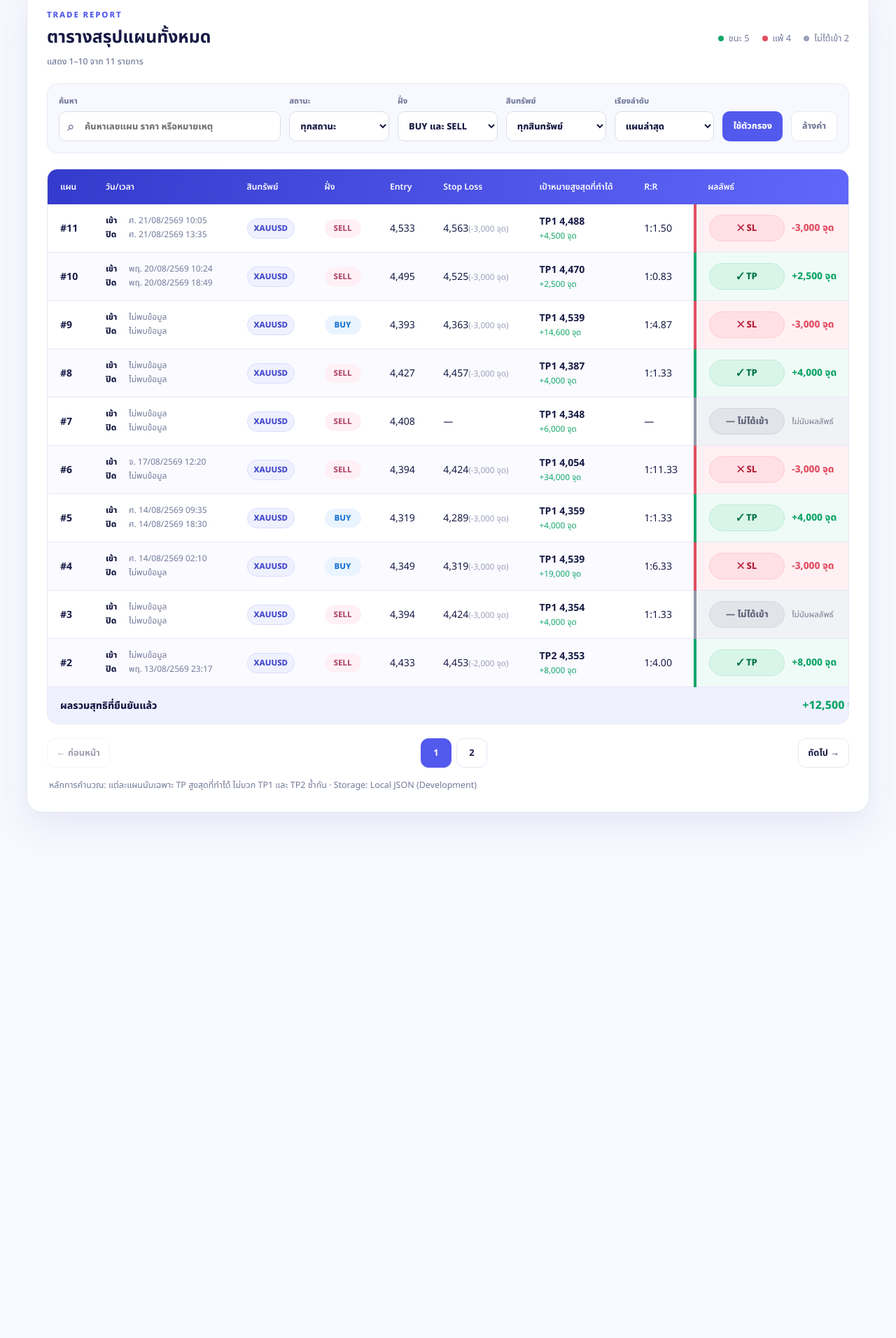
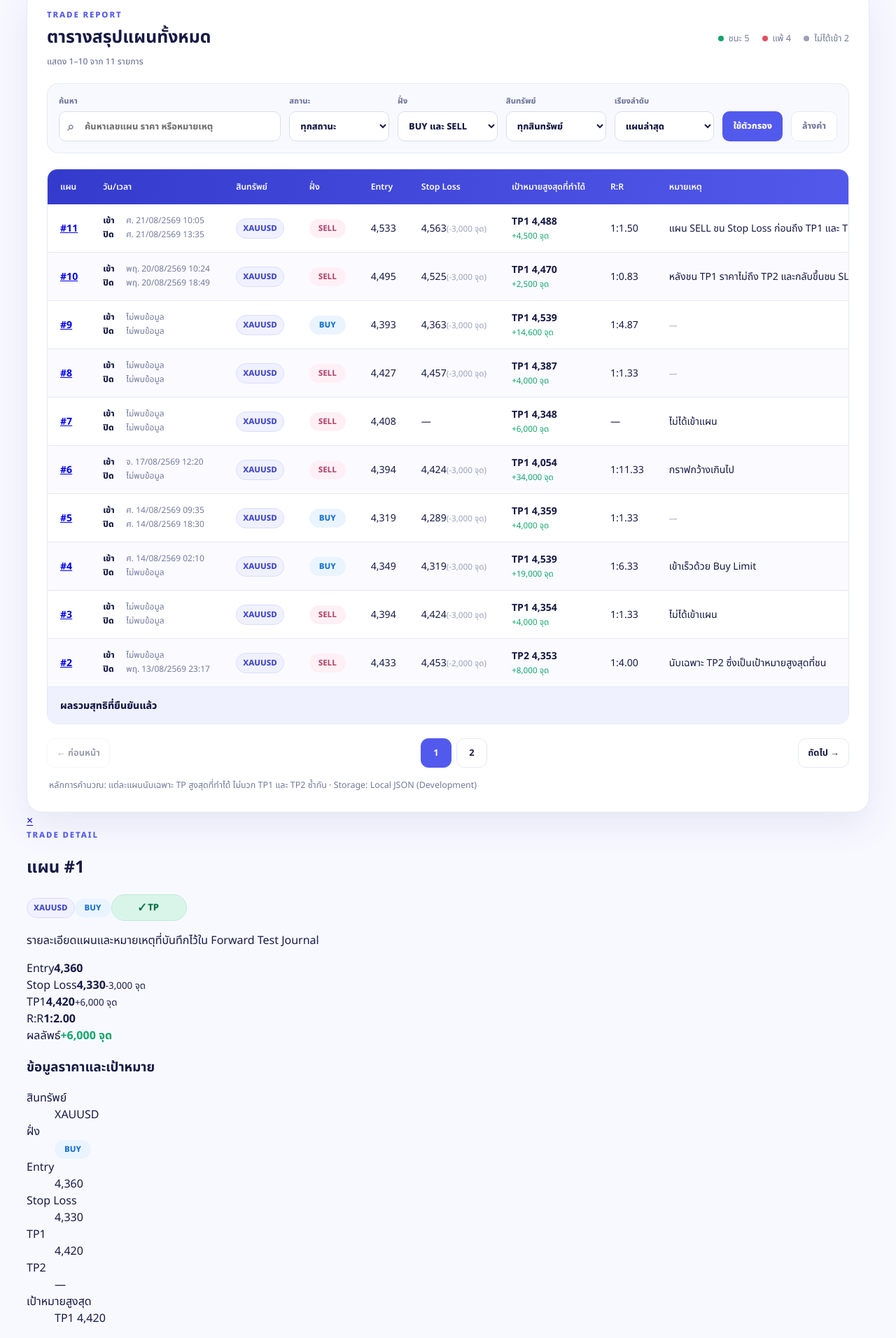
Before and after one commit to pohkla/r30-r300-dashboard-app, a FastAPI app: page /dashboard in a window 1280 px wide. Shown: the part 840-2752 px from the top of the page at 70% size. Before the commit the page ends 2012 px from the top, so only its background shows below. Run offline with FastAPI, Linux system fonts and the light colour scheme.

Commit message:
Show trade notes and clickable detail overlays

```diff
--- a/templates/dashboard.html
+++ b/templates/dashboard.html
@@ -9,20 +9,35 @@
   <link rel="preconnect" href="https://fonts.gstatic.com" crossorigin>
   <link href="https://fonts.googleapis.com/css2?family=Noto+Sans+Thai:wght@400;500;600;700;800&display=swap" rel="stylesheet">
   <link rel="stylesheet" href="{{ url_for('static', path='style.css') }}?v=11">
+  <link rel="stylesheet" href="{{ url_for('static', path='trade-detail.css') }}?v=1">
 </head>
 <body>
 <main class="r30-dashboard">
   <header class="dashboard-head">
-    <div><span class="eyebrow">FORWARD TEST JOURNAL</span><h1>R30 / R300 Dashboard</h1><p>สรุปผลการทดสอบระบบเทรด อัปเดตถึงแผน #{{ (plans|max(attribute='id')).id if plans else 0 }}</p></div>
+    <div>
+      <span class="eyebrow">FORWARD TEST JOURNAL</span>
+      <h1>R30 / R300 Dashboard</h1>
+      <p>สรุปผลการทดสอบระบบเทรด อัปเดตถึงแผน #{{ (plans|max(attribute='id')).id if plans else 0 }}</p>
+    </div>
     <div class="head-actions">
-      {% if is_admin %}<a class="mode-button" href="/dashboard">ดู Dashboard</a><a class="add-button" href="/admin/trade/new">＋ เพิ่มแผนใหม่</a>
-      {% else %}<a class="mode-button" href="/login">⚙ ผู้ดูแลระบบ</a>{% endif %}
+      {% if is_admin %}
+        <a class="mode-button" href="/dashboard">ดู Dashboard</a>
+        <a class="add-button" href="/admin/trade/new">＋ เพิ่มแผนใหม่</a>
+      {% else %}
+        <a class="mode-button" href="/login">⚙ ผู้ดูแลระบบ</a>
+      {% endif %}
       <div class="updated"><span></span>{{ plans|length }} แผน</div>
     </div>
   </header>
 
   {% if is_admin %}
-  <aside class="admin-mode"><div><span class="admin-mode-icon">⚙</span><div><strong>โหมดจัดการข้อมูล</strong><p>ข้อมูลที่บันทึกจะถูกจัดเก็บใน GitHub JSON อัตโนมัติ</p></div></div><form method="post" action="/logout"><input type="hidden" name="csrf" value="{{ csrf }}"><button type="submit">ออกจากระบบ</button></form></aside>
+  <aside class="admin-mode">
+    <div>
+      <span class="admin-mode-icon">⚙</span>
+      <div><strong>โหมดจัดการข้อมูล</strong><p>ข้อมูลที่บันทึกจะถูกจัดเก็บใน GitHub JSON อัตโนมัติ</p></div>
+    </div>
+    <form method="post" action="/logout"><input type="hidden" name="csrf" value="{{ csrf }}"><button type="submit">ออกจากระบบ</button></form>
+  </aside>
   {% endif %}
   {% if saved %}<div class="save-notice" role="status">✓ บันทึกข้อมูลแผนเรียบร้อยแล้ว</div>{% endif %}
   {% if storage_error %}<div class="form-alert" role="alert">{{ storage_error }}</div>{% endif %}
@@ -46,18 +61,38 @@
   </section>
 
   <section class="running-section">
-    <div class="running-head"><div><span class="eyebrow">LIVE PLANS</span><h2>แผนที่กำลังรันอยู่</h2><p>ติดตามแผนที่ยังไม่ปิดผล แยกจากประวัติทั้งหมด</p></div><span class="running-count"><i></i>{{ running|length }} แผนกำลังรัน</span></div>
-    {% if running %}<div class="running-grid">{% for p in running %}<article class="running-card">
-      <div class="running-card-top"><div><span class="plan-no">แผน #{{ p.id }}</span><span class="symbol-badge">{{ p.symbol }}</span><span class="side {{ p.side|lower }}">{{ p.side }}</span></div><span class="live-badge"><i></i>กำลังรัน</span></div>
-      <div class="running-levels"><div><small>ENTRY</small><strong>{{ p.entry|price(p.symbol) }}</strong></div><div><small>STOP LOSS</small><strong class="negative">{{ p.stop_loss|price(p.symbol) }}</strong></div><div><small>TP1</small><strong class="positive">{{ p.tp1|price(p.symbol) }}</strong></div><div><small>TP2</small><strong class="positive">{{ p.tp2|price(p.symbol) }}</strong></div></div>
-      <div class="running-meta"><span>เริ่ม {{ p.open_at|thai_dt }}</span><span>R:R {{ p.rr }}</span></div>{% if p.note %}<p class="running-note">{{ p.note }}</p>{% endif %}
-      {% if is_admin %}<a class="running-edit" href="/admin/trade/{{ p.id }}">อัปเดตผลแผน →</a>{% endif %}
-    </article>{% endfor %}</div>
-    {% else %}<div class="running-empty"><span class="empty-icon">✓</span><div><strong>ไม่มีแผนที่กำลังรัน</strong><p>เมื่อเพิ่มแผนสถานะ “รอผล” ระบบจะแสดงแผนนั้นที่ส่วนนี้อัตโนมัติ</p></div>{% if is_admin %}<a href="/admin/trade/new">＋ เพิ่มแผนใหม่</a>{% endif %}</div>{% endif %}
+    <div class="running-head">
+      <div><span class="eyebrow">LIVE PLANS</span><h2>แผนที่กำลังรันอยู่</h2><p>ติดตามแผนที่ยังไม่ปิดผล แยกจากประวัติทั้งหมด</p></div>
+      <span class="running-count"><i></i>{{ running|length }} แผนกำลังรัน</span>
+    </div>
+    {% if running %}
+    <div class="running-grid">
+      {% for p in running %}
+      <article class="running-card">
+        <div class="running-card-top">
+          <div><a class="plan-no plan-detail-link" href="#trade-detail-{{ p.id }}">แผน #{{ p.id }}</a><span class="symbol-badge">{{ p.symbol }}</span><span class="side {{ p.side|lower }}">{{ p.side }}</span></div>
+          <span class="live-badge"><i></i>กำลังรัน</span>
+        </div>
+        <div class="running-levels"><div><small>ENTRY</small><strong>{{ p.entry|price(p.symbol) }}</strong></div><div><small>STOP LOSS</small><strong class="negative">{{ p.stop_loss|price(p.symbol) }}</strong></div><div><small>TP1</small><strong class="positive">{{ p.tp1|price(p.symbol) }}</strong></div><div><small>TP2</small><strong class="positive">{{ p.tp2|price(p.symbol) }}</strong></div></div>
+        <div class="running-meta"><span>เริ่ม {{ p.open_at|thai_dt }}</span><span>R:R {{ p.rr }}</span></div>
+        {% if p.note %}<p class="running-note">{{ p.note }}</p>{% endif %}
+        <div class="running-detail-actions">
+          <a class="view-link" href="#trade-detail-{{ p.id }}">ดูข้อมูล →</a>
+          {% if is_admin %}<a class="running-edit" href="/admin/trade/{{ p.id }}">อัปเดตผลแผน →</a>{% endif %}
+        </div>
+      </article>
+      {% endfor %}
+    </div>
+    {% else %}
+    <div class="running-empty"><span class="empty-icon">✓</span><div><strong>ไม่มีแผนที่กำลังรัน</strong><p>เมื่อเพิ่มแผนสถานะ “รอผล” ระบบจะแสดงแผนนั้นที่ส่วนนี้อัตโนมัติ</p></div>{% if is_admin %}<a href="/admin/trade/new">＋ เพิ่มแผนใหม่</a>{% endif %}</div>
+    {% endif %}
   </section>
 
   <section class="trade-report" id="trade-report">
-    <div class="section-head"><div><span class="eyebrow">TRADE REPORT</span><h2>ตารางสรุปแผนทั้งหมด</h2><small class="table-range">แสดง {{ row_start }}–{{ row_end }} จาก {{ total_rows }} รายการ</small></div><div class="legend"><span class="win-dot">ชนะ {{ wins }}</span><span class="loss-dot">แพ้ {{ losses }}</span><span class="skip-dot">ไม่ได้เข้า {{ no_entries }}</span></div></div>
+    <div class="section-head">
+      <div><span class="eyebrow">TRADE REPORT</span><h2>ตารางสรุปแผนทั้งหมด</h2><small class="table-range">แสดง {{ row_start }}–{{ row_end }} จาก {{ total_rows }} รายการ</small></div>
+      <div class="legend"><span class="win-dot">ชนะ {{ wins }}</span><span class="loss-dot">แพ้ {{ losses }}</span><span class="skip-dot">ไม่ได้เข้า {{ no_entries }}</span></div>
+    </div>
     <form class="table-tools" method="get" action="{{ '/admin' if is_admin else '/dashboard' }}#trade-report">
       <label class="search-field"><span>ค้นหา</span><div><b>⌕</b><input type="search" name="q" value="{{ q }}" placeholder="ค้นหาเลขแผน ราคา หรือหมายเหตุ"></div></label>
       <label><span>สถานะ</span><select name="status"><option value="">ทุกสถานะ</option>{% for value,label in [('pending','กำลังรัน'),('win','TP'),('loss','SL'),('no-entry','ไม่ได้เข้า')] %}<option value="{{ value }}" {{ 'selected' if status_filter == value }}>{{ label }}</option>{% endfor %}</select></label>
@@ -66,12 +101,79 @@
       <label><span>เรียงลำดับ</span><select name="sort">{% for value,label in [('latest','แผนล่าสุด'),('oldest','แผนเก่าสุด'),('result_desc','กำไรมาก → น้อย'),('result_asc','ผลลัพธ์น้อย → มาก'),('entry_desc','Entry สูง → ต่ำ'),('entry_asc','Entry ต่ำ → สูง')] %}<option value="{{ value }}" {{ 'selected' if sort_key == value }}>{{ label }}</option>{% endfor %}</select></label>
       <button type="submit">ใช้ตัวกรอง</button><a class="clear-filter" href="{{ '/admin' if is_admin else '/dashboard' }}#trade-report">ล้างค่า</a>
     </form>
-    {% if total_rows == 0 %}<div class="no-results"><strong>ไม่พบแผนที่ตรงกับเงื่อนไข</strong><span>ลองเปลี่ยนคำค้นหาหรือล้างตัวกรอง</span></div>{% else %}
-    <div class="table-wrap"><table><thead><tr><th>แผน</th><th>วัน/เวลา</th><th>สินทรัพย์</th><th>ฝั่ง</th><th>Entry</th><th>Stop Loss</th><th>เป้าหมายสูงสุดที่ทำได้</th><th>R:R</th><th>ผลลัพธ์</th></tr></thead><tbody>
-      {% for p in table_plans %}<tr class="result-row {{ p.status }}"><td><strong>#{{ p.id }}</strong></td><td class="trade-time"><span><b>เข้า</b> {{ p.open_at|thai_dt }}</span><span><b>ปิด</b> {{ p.close_at|thai_dt }}</span>{% if is_admin %}<a class="edit-link" href="/admin/trade/{{ p.id }}">แก้ไขแผน</a>{% endif %}</td><td><span class="symbol-badge">{{ p.symbol }}</span></td><td><span class="side {{ p.side|lower }}">{{ p.side }}</span></td><td>{{ p.entry|price(p.symbol) }}</td><td>{{ p.stop_loss|price(p.symbol) }}{% if p.risk %}<small>(−{{ p.risk|num }} จุด{% if p.risk_pips is not none %} / {{ '%.1f'|format(p.risk_pips) }} pips{% endif %})</small>{% endif %}</td><td><strong>{{ p.target_name }} {{ p.target_price|price(p.symbol) }}</strong><small class="reward">+{{ p.reward|num }} จุด{% if p.reward_pips is not none %} / {{ '%.1f'|format(p.reward_pips) }} pips{% endif %}</small></td><td>{{ p.rr }}</td><td class="result-cell {{ p.status }}"><span class="status {{ p.status }}">{{ status_label(p.status) }}</span>{% if p.result %}<strong class="result {{ 'positive' if p.result > 0 else 'negative' }}">{{ '+' if p.result > 0 else '−' }}{{ p.result|abs|num }} จุด</strong>{% else %}<small class="result-note">ไม่นับผลลัพธ์</small>{% endif %}</td></tr>{% endfor %}
-    </tbody><tfoot><tr><td colspan="7">ผลรวมสุทธิที่ยืนยันแล้ว</td><td colspan="2" class="net-total">{{ '+' if net >= 0 else '−' }}{{ net|abs|num }} จุด</td></tr></tfoot></table></div>{% endif %}
+
+    {% if total_rows == 0 %}
+    <div class="no-results"><strong>ไม่พบแผนที่ตรงกับเงื่อนไข</strong><span>ลองเปลี่ยนคำค้นหาหรือล้างตัวกรอง</span></div>
+    {% else %}
+    <div class="table-wrap">
+      <table class="trade-table-with-notes">
+        <thead><tr><th>แผน</th><th>วัน/เวลา</th><th>สินทรัพย์</th><th>ฝั่ง</th><th>Entry</th><th>Stop Loss</th><th>เป้าหมายสูงสุดที่ทำได้</th><th>R:R</th><th>หมายเหตุ</th><th>ผลลัพธ์</th><th>ข้อมูล</th></tr></thead>
+        <tbody>
+          {% for p in table_plans %}
+          <tr class="result-row {{ p.status }}">
+            <td><a class="plan-table-link" href="#trade-detail-{{ p.id }}"><strong>#{{ p.id }}</strong></a></td>
+            <td class="trade-time"><span><b>เข้า</b> {{ p.open_at|thai_dt }}</span><span><b>ปิด</b> {{ p.close_at|thai_dt }}</span>{% if is_admin %}<a class="edit-link" href="/admin/trade/{{ p.id }}">แก้ไขแผน</a>{% endif %}</td>
+            <td><span class="symbol-badge">{{ p.symbol }}</span></td>
+            <td><span class="side {{ p.side|lower }}">{{ p.side }}</span></td>
+            <td>{{ p.entry|price(p.symbol) }}</td>
+            <td>{{ p.stop_loss|price(p.symbol) }}{% if p.risk %}<small>(−{{ p.risk|num }} จุด{% if p.risk_pips is not none %} / {{ '%.1f'|format(p.risk_pips) }} pips{% endif %})</small>{% endif %}</td>
+            <td><strong>{{ p.target_name }} {{ p.target_price|price(p.symbol) }}</strong><small class="reward">+{{ p.reward|num }} จุด{% if p.reward_pips is not none %} / {{ '%.1f'|format(p.reward_pips) }} pips{% endif %}</small></td>
+            <td>{{ p.rr }}</td>
+            <td class="note-cell" title="{{ p.note or 'ไม่มีหมายเหตุ' }}">{% if p.note %}<span>{{ p.note }}</span>{% else %}<small>—</small>{% endif %}</td>
+            <td class="result-cell {{ p.status }}"><span class="status {{ p.status }}">{{ status_label(p.status) }}</span>{% if p.result %}<strong class="result {{ 'positive' if p.result > 0 else 'negative' }}">{{ '+' if p.result > 0 else '−' }}{{ p.result|abs|num }} จุด</strong>{% else %}<small class="result-note">ไม่นับผลลัพธ์</small>{% endif %}</td>
+            <td class="view-cell"><a class="view-link" href="#trade-detail-{{ p.id }}">ดูข้อมูล <span>→</span></a></td>
+          </tr>
+          {% endfor %}
+        </tbody>
+        <tfoot><tr><td colspan="9">ผลรวมสุทธิที่ยืนยันแล้ว</td><td colspan="2" class="net-total">{{ '+' if net >= 0 else '−' }}{{ net|abs|num }} จุด</td></tr></tfoot>
+      </table>
+    </div>
+    {% endif %}
+
     {% if total_pages > 1 %}<nav class="pagination" aria-label="แบ่งหน้าตาราง"><a class="page-link {{ 'disabled' if page == 1 }}" href="{{ page_urls[page-1] if page > 1 else '#' }}">← ก่อนหน้า</a><div class="page-numbers">{% for n in range(1,total_pages+1) %}<a class="page-link number {{ 'active' if n == page }}" href="{{ page_urls[n] }}">{{ n }}</a>{% endfor %}</div><a class="page-link {{ 'disabled' if page == total_pages }}" href="{{ page_urls[page+1] if page < total_pages else '#' }}">ถัดไป →</a></nav>{% endif %}
     <p class="note">หลักการคำนวณ: แต่ละแผนนับเฉพาะ TP สูงสุดที่ทำได้ ไม่บวก TP1 และ TP2 ซ้ำกัน · Storage: {{ storage_mode }}</p>
   </section>
+
+  {% for p in plans %}
+  <section id="trade-detail-{{ p.id }}" class="trade-detail-overlay" aria-label="รายละเอียดแผน #{{ p.id }}">
+    <a class="trade-detail-backdrop" href="#trade-report" aria-label="ปิดรายละเอียด"></a>
+    <article class="trade-detail-dialog" role="dialog" aria-modal="true" aria-labelledby="trade-detail-title-{{ p.id }}">
+      <a class="trade-detail-close" href="#trade-report" aria-label="ปิด">×</a>
+      <header class="trade-detail-head">
+        <div>
+          <span class="eyebrow">TRADE DETAIL</span>
+          <div class="trade-detail-title-line"><h2 id="trade-detail-title-{{ p.id }}">แผน #{{ p.id }}</h2><span class="symbol-badge">{{ p.symbol }}</span><span class="side {{ p.side|lower }}">{{ p.side }}</span><span class="status {{ p.status }}">{{ status_label(p.status) }}</span></div>
+          <p>รายละเอียดแผนและหมายเหตุที่บันทึกไว้ใน Forward Test Journal</p>
+        </div>
+        {% if is_admin %}<a class="detail-edit-button" href="/admin/trade/{{ p.id }}">แก้ไขแผน</a>{% endif %}
+      </header>
+
+      <div class="trade-detail-metrics">
+        <article><span>Entry</span><strong>{{ p.entry|price(p.symbol) }}</strong></article>
+        <article><span>Stop Loss</span><strong>{{ p.stop_loss|price(p.symbol) }}</strong>{% if p.risk %}<small>−{{ p.risk|num }} จุด{% if p.risk_pips is not none %} / {{ '%.1f'|format(p.risk_pips) }} pips{% endif %}</small>{% endif %}</article>
+        <article><span>{{ p.target_name }}</span><strong>{{ p.target_price|price(p.symbol) }}</strong><small>+{{ p.reward|num }} จุด{% if p.reward_pips is not none %} / {{ '%.1f'|format(p.reward_pips) }} pips{% endif %}</small></article>
+        <article><span>R:R</span><strong>{{ p.rr }}</strong></article>
+        <article><span>ผลลัพธ์</span>{% if p.result %}<strong class="{{ 'positive' if p.result > 0 else 'negative' }}">{{ '+' if p.result > 0 else '−' }}{{ p.result|abs|num }} จุด</strong>{% else %}<strong>—</strong><small>ไม่นับผลลัพธ์</small>{% endif %}</article>
+      </div>
+
+      <div class="trade-detail-grid">
+        <section class="trade-detail-card">
+          <h3>ข้อมูลราคาและเป้าหมาย</h3>
+          <dl><div><dt>สินทรัพย์</dt><dd>{{ p.symbol }}</dd></div><div><dt>ฝั่ง</dt><dd><span class="side {{ p.side|lower }}">{{ p.side }}</span></dd></div><div><dt>Entry</dt><dd>{{ p.entry|price(p.symbol) }}</dd></div><div><dt>Stop Loss</dt><dd>{{ p.stop_loss|price(p.symbol) }}</dd></div><div><dt>TP1</dt><dd>{{ p.tp1|price(p.symbol) }}</dd></div><div><dt>TP2</dt><dd>{{ p.tp2|price(p.symbol) }}</dd></div><div><dt>เป้าหมายสูงสุด</dt><dd>{{ p.target_name }} {{ p.target_price|price(p.symbol) }}</dd></div></dl>
+        </section>
+        <section class="trade-detail-card">
+          <h3>วัน เวลา และสถานะ</h3>
+          <dl><div><dt>วัน/เวลาเข้า</dt><dd>{{ p.open_at|thai_dt }}</dd></div><div><dt>วัน/เวลาปิด</dt><dd>{{ p.close_at|thai_dt }}</dd></div><div><dt>สถานะ</dt><dd><span class="status {{ p.status }}">{{ status_label(p.status) }}</span></dd></div><div><dt>R:R</dt><dd>{{ p.rr }}</dd></div></dl>
+        </section>
+      </div>
+
+      <section class="trade-detail-note">
+        <div><span class="detail-note-icon">✎</span><div><h3>หมายเหตุ</h3><p>เงื่อนไข ผลที่เกิดขึ้น หรือบทเรียนจากแผน</p></div></div>
+        {% if p.note %}<p class="trade-detail-note-text">{{ p.note }}</p>{% else %}<div class="trade-detail-note-empty">ยังไม่มีหมายเหตุสำหรับแผนนี้</div>{% endif %}
+      </section>
+    </article>
+  </section>
+  {% endfor %}
 </main>
-</body></html>
+</body>
+</html>
```
